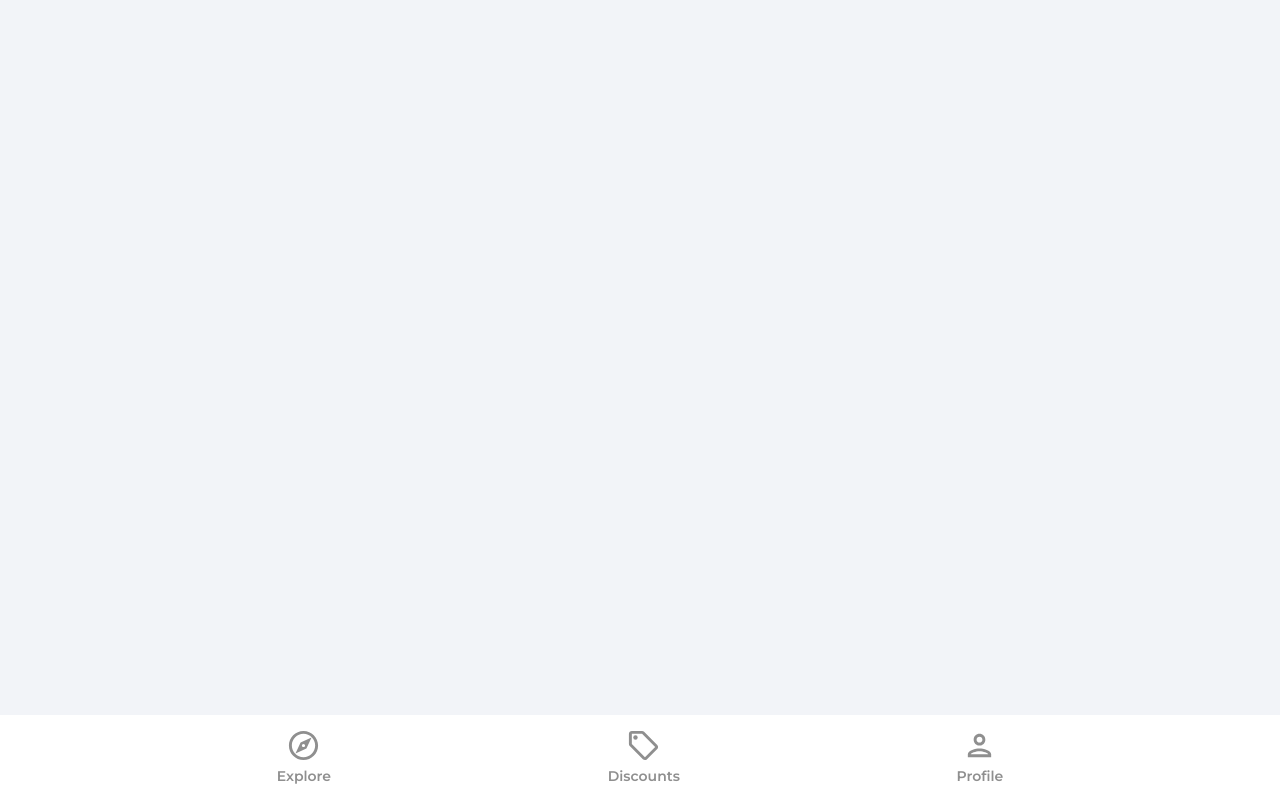
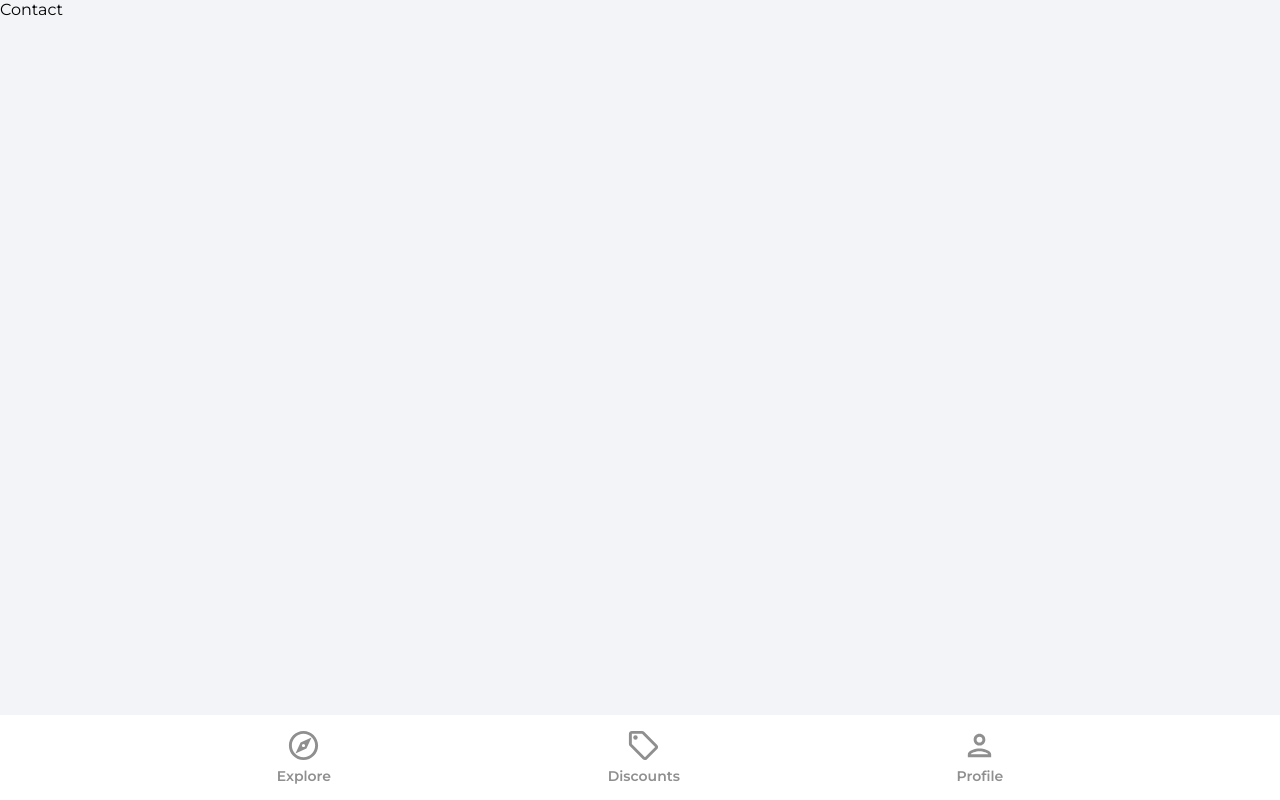
Before and after one commit to sestok/marketplace-app, a React (Create React App) app: page /contact/1 in a window 1280 px wide. Built offline with nearby package versions, Linux system fonts and the light colour scheme.

Commit message:
creating Contact component

```diff
--- a/src/App.js
+++ b/src/App.js
@@ -5,6 +5,7 @@
 import Profile from './pages/Profile'
 import SignIn from './pages/SignIn'
 import SignUp from './pages/SignUp'
+import Contact from './pages/Contact'
 import ForgotPassword from './pages/ForgotPassword'
 import Navbar from './components/Navbar'
 import { ToastContainer } from 'react-toastify'
@@ -30,6 +31,7 @@
           <Route path='/forgot' element={<ForgotPassword />} />
           <Route path='/new-listing' element={<NewListing />} />
           <Route path='/cat/:categoryName/:listingId' element={<SingleListing />} />
+          <Route path='/contact/:ownerId' element={<Contact />} />
         </Routes>
         <Navbar />
       </Router>
--- /dev/null
+++ b/src/pages/Contact.jsx
@@ -0,0 +1,9 @@
+import React from 'react'
+
+function Contact() {
+  return (
+    <div>Contact</div>
+  )
+}
+
+export default Contact
```
